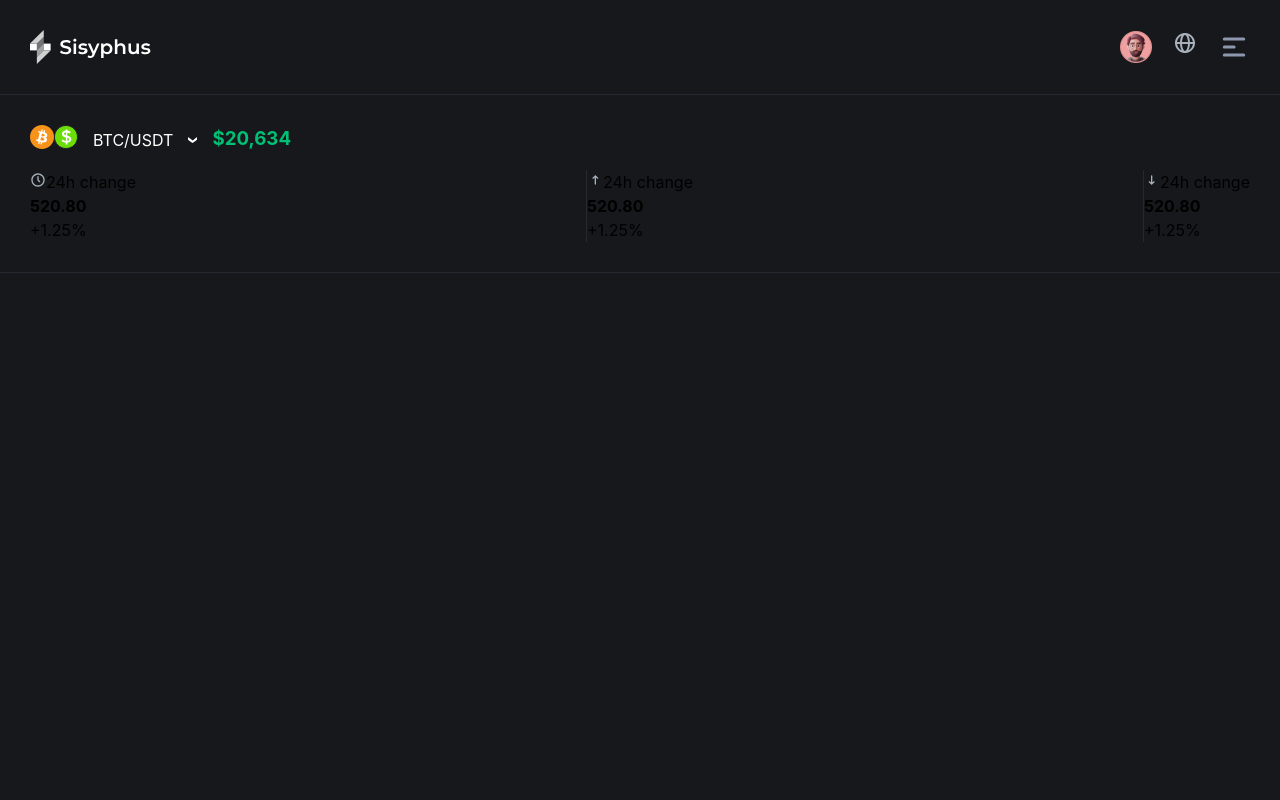
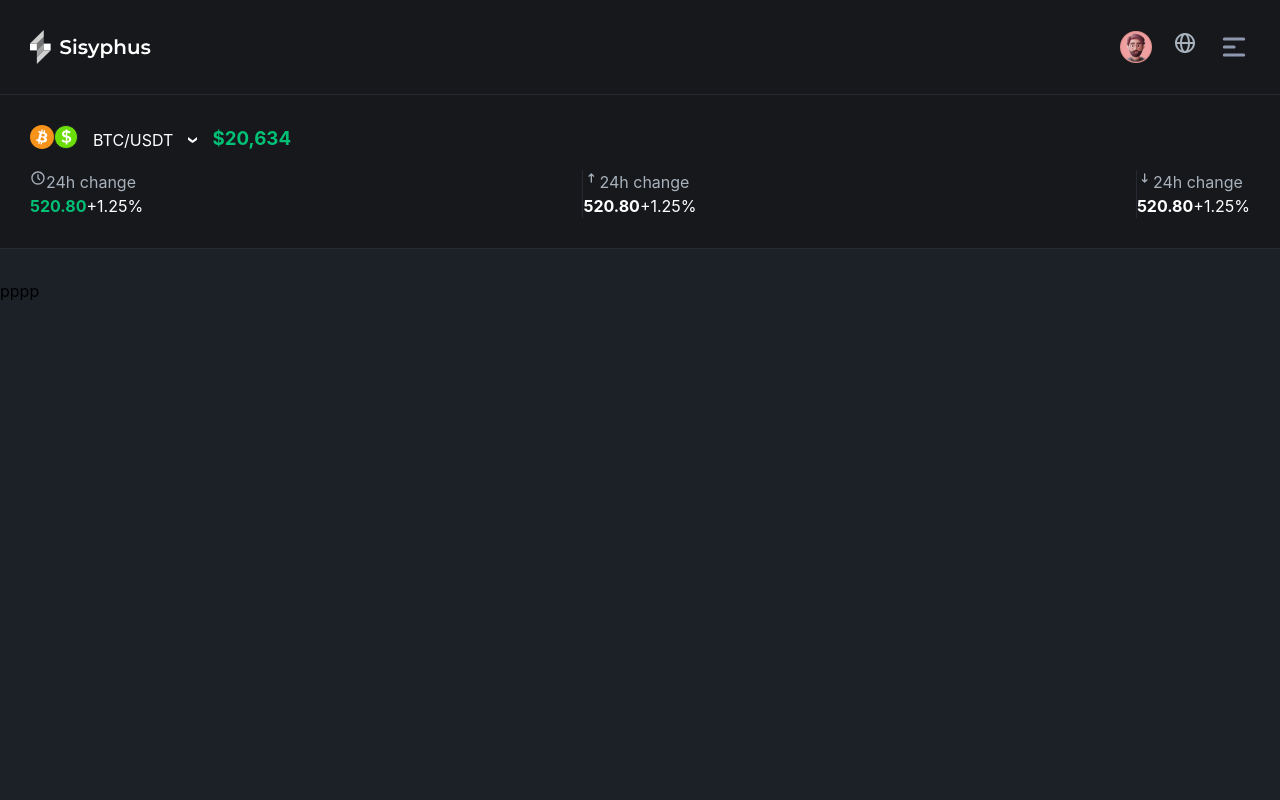
Before and after one commit to samadaderinto/raven-pay, a React (Vite) app: page / in a window 1280 px wide. Shown: the top 800 px of the page. Built offline with nearby package versions, Linux system fonts and the light colour scheme.

Commit message:
rates completed

```diff
--- a/src/App.css
+++ b/src/App.css
@@ -5,3 +5,8 @@
 .text-white {
   color: #ffffff;
 }
+
+
+.text-grey {
+  color: #A7B1BC;
+}
--- a/src/components/chart/chart.tsx
+++ b/src/components/chart/chart.tsx
@@ -1,14 +1,12 @@
 
 import "./chart.css";
-
-
 
 
 export const Chart = () => {
 
   return (
     <div id="scichart-root" style={{ width: '100%', height: '100%' }}>
-
+pppp
     </div>
   )
 }
--- a/src/components/rates/rates.css
+++ b/src/components/rates/rates.css
@@ -1,6 +1,8 @@
 .rates {
     padding: var(--padding);
     border-bottom: var(--border-bottom);
+    background: #17181B;
+    margin-bottom: var(--padding);
 }
 
 .rates__conversion {
@@ -40,6 +42,7 @@
     border-left: 0;
 }
 
-.rates__changes--info {
-
+.rates__changes--info > div {
+  display: flex;
+  justify-items: space-between;
 }
--- a/src/components/rates/rates.tsx
+++ b/src/components/rates/rates.tsx
@@ -20,34 +20,34 @@ export const Rates = () => {
                 <div className="rates__changes--info">
                     <div className="">
                         <TimerIcon />
-                        <span>24h change</span>
+                        <span className="text-grey">24h change</span>
 
                     </div>
                     <div className="">
-                        <h4>520.80</h4>
-                        <span>+1.25%</span>
+                        <h4 className="text-green">520.80</h4>
+                        <span className="text-white">+1.25%</span>
                     </div>
                 </div>
                 <div className="rates__changes--info">
                     <div className="">
                         <HighIcon />
-                        <span>24h change</span>
+                        <span className="text-grey">24h change</span>
                     </div>
 
                     <div className="">
-                        <h4>520.80</h4>
-                        <span>+1.25%</span>
+                        <h4 className="text-white">520.80</h4>
+                        <span className="text-white">+1.25%</span>
                     </div>
                 </div>
                 <div className="rates__changes--info">
                     <div className="">
                         <LowIcon />
-                        <span>24h change</span>
+                        <span className="text-grey">24h change</span>
 
                     </div>
                     <div className="">
-                        <h4>520.80</h4>
-                        <span>+1.25%</span>
+                        <h4 className="text-white">520.80</h4>
+                        <span className="text-white">+1.25%</span>
                     </div>
                 </div>
 
--- a/src/layouts/header/header.css
+++ b/src/layouts/header/header.css
@@ -4,6 +4,7 @@
     align-items: center;
     padding: var(--padding);
     border-bottom: var(--border-bottom);
+    background: #17181B;
 }
 
 .header__nav {
--- a/src/pages/home/home.tsx
+++ b/src/pages/home/home.tsx
@@ -1,4 +1,4 @@
-import {FC, SetStateAction} from 'react'
+import {FC} from 'react'
 
 
 import { Outlet } from 'react-router-dom';
@@ -13,7 +13,7 @@ const Home: FC<ModeProps> = ({mode}) => {
 
 
     return (
-      <div className="home-container" style={{background: mode === "light" ? "#ffffff" : "#17181B"}}>
+      <div className="home-container" style={{background: mode === "light" ? "#ffffff" : "#1C2127"}}>
         <Header mode={mode} />
         <Rates/>
         <Outlet />
```
